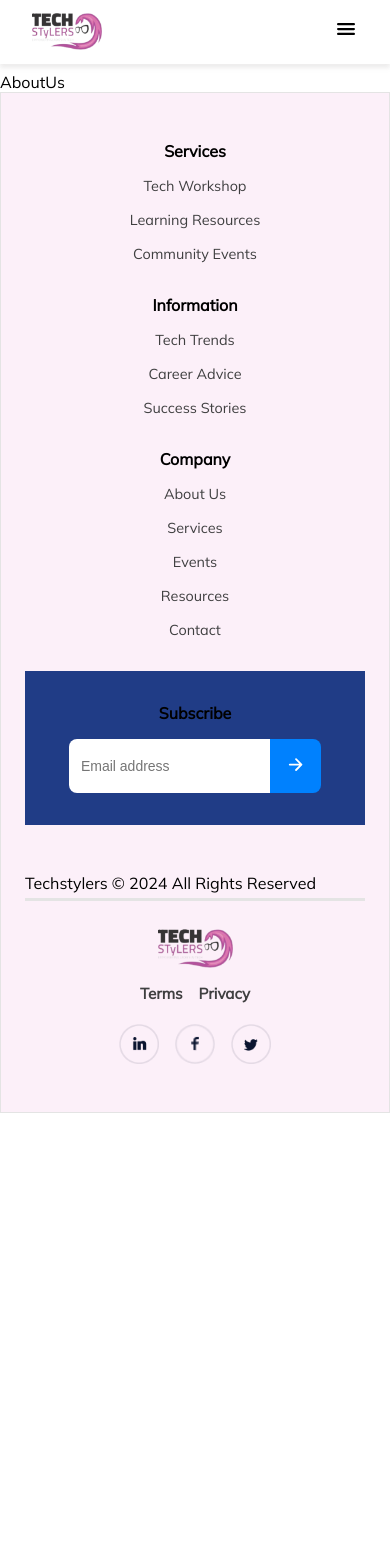
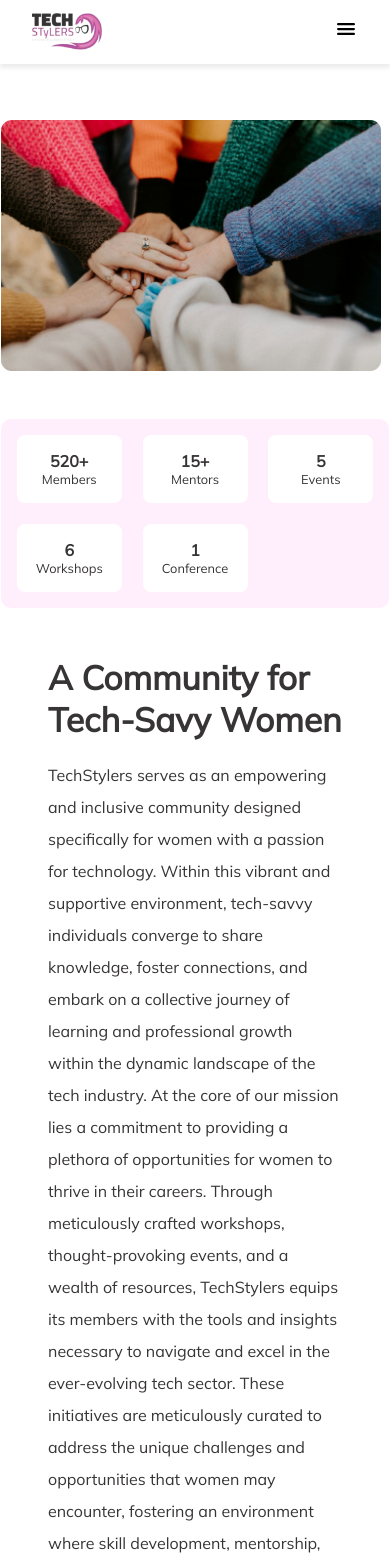
Before and after one commit to SandraDammy/techStylers, a React (Create React App) app: page /about in a window 390 px wide. Shown: the top 1567 px of the page. Before the commit the page ends 1113 px from the top, so only its background shows below. Built offline with nearby package versions, Linux system fonts and the light colour scheme.

Commit message:
About Us Page Done

```diff
--- a/src/Components/Page/AboutUs.jsx
+++ b/src/Components/Page/AboutUs.jsx
@@ -1,9 +1,68 @@
-import React from 'react'
+import React from "react";
+import about from "../Style/About.module.css";
+import aboutImage from "../../Assets/Image/About us image.png";
 
 const AboutUs = () => {
   return (
-    <div>AboutUs</div>
-  )
-}
+    <div className={about.container}>
+      <div className={about.container1}>
+        <img src={aboutImage} alt="About Us" width="450px" />
+        <div className={about.cards}>
+          <div className={about.card}>
+            <h3>520+</h3>
+            <p>Members</p>
+          </div>
+          <div className={about.card}>
+            <h3>15+</h3>
+            <p>Mentors</p>
+          </div>
+          <div className={about.card}>
+            <h3>5</h3>
+            <p>Events</p>
+          </div>
+          <div className={about.card}>
+            <h3>6</h3>
+            <p>Workshops</p>
+          </div>
+          <div className={about.card}>
+            <h3>1</h3>
+            <p>Conference</p>
+          </div>
+        </div>
+      </div>
+      <div className={about.container2}>
+        <div className={about.containerHeader}>
+          <h1>A Community for Tech-Savy Women</h1>
+        </div>
+        <div className={about.containertext}>
+          <p>
+            TechStylers serves as an empowering and inclusive community designed
+            specifically for women with a passion for technology. Within this
+            vibrant and supportive environment, tech-savvy individuals converge
+            to share knowledge, foster connections, and embark on a collective
+            journey of learning and professional growth within the dynamic
+            landscape of the tech industry. At the core of our mission lies a
+            commitment to providing a plethora of opportunities for women to
+            thrive in their careers. Through meticulously crafted workshops,
+            thought-provoking events, and a wealth of resources, TechStylers
+            equips its members with the tools and insights necessary to navigate
+            and excel in the ever-evolving tech sector. These initiatives are
+            meticulously curated to address the unique challenges and
+            opportunities that women may encounter, fostering an environment
+            where skill development, mentorship, and community engagement
+            converge seamlessly. Whether one is a seasoned professional seeking
+            to elevate their expertise or a budding enthusiast aspiring to break
+            into the tech world, TechStylers stands as a beacon of support.
+          </p>
+        </div>
+        <div className={about.textlink}>
+          <p>
+          Want to be a part of the community? <a href="http://">Click Here</a>
+          </p>
+        </div>
+      </div>
+    </div>
+  );
+};
 
-export default AboutUs
+export default AboutUs;
--- /dev/null
+++ b/src/Components/Style/About.module.css
@@ -0,0 +1,175 @@
+.container {
+    display: flex;
+    flex-direction: row;
+    padding: 2rem 5rem;
+    gap: 3rem;
+    justify-content: space-between;
+}
+
+.container1 {
+    display: flex;
+    flex-direction: column;
+    gap: 3rem;
+}
+
+.cards {
+    display: grid;
+    background-color: rgba(255, 238, 251, 1);
+    padding: 1rem;
+    border-radius: 10px;
+    grid-template-columns: repeat(2, 0.4fr);
+    gap: 1.3rem;
+}
+
+.card {
+    text-align: center;
+    padding: 2rem;
+    background-color: rgba(255, 255, 255, 1);
+    border-radius: 8px;
+    width: 200px;
+}
+.card h3 {
+    font-size: 1.8rem;
+    font-weight: 700;
+    color: var(--TS-Black);
+}
+
+.card p {
+    font-size: 1.2rem;
+    font-weight: 400;
+    color: var(--TS-Black);
+}
+
+.container2 {
+    display: flex;
+    flex-direction: column;
+    gap: 1.2rem;
+}
+
+.containerHeader h1 {
+    text-wrap: wrap;
+    color: var(--TS-Black);
+    font-size: 2.5rem;
+}
+
+.containertext p {
+    text-wrap: wrap;
+    color: var(--TS-Black);
+    word-break: break-word;
+    line-height: 2;
+}
+
+.textlink p {
+    color: var(--TS-Black);
+    font-weight: 400;
+}
+
+.textlink a {
+    color: var(--primary-color);
+    font-weight: 700;
+    text-decoration: underline;
+}
+
+
+@media screen and (max-width: 768px) {
+    .container {
+        padding: 4rem 4rem;
+        flex-direction: column;
+        align-items: center;
+    }
+
+    .container1 img {
+        width: 600px;
+    }
+
+    .cards {
+        grid-template-columns: repeat(3, 0.4fr);
+    }
+
+    .card {
+        width: 280px;
+    }
+
+    .card h3 {
+        font-size: 2.5rem;
+    }
+
+    .card p {
+        font-size: 1.5rem;
+    }
+}
+
+
+@media screen and (max-width: 480px) {
+    .container {
+        padding: 3rem 3rem;
+        justify-content: center;
+    }
+
+    .container1 img {
+        width: 380px;
+    }
+
+    .card {
+        width: 105px;
+        padding: 1rem;
+    }
+
+    .card h3 {
+        font-size: 1rem;
+    }
+
+    .card p {
+        font-size: 0.8rem;
+    }
+
+    .containerHeader h1 {
+        font-size: 2.1rem;
+    }
+}
+
+@media screen and (max-width: 375px) {
+    .container1 img {
+        width: 300px;
+    }
+
+    .card {
+        width: 75px;
+        padding: 0.8rem;
+    }
+
+    .card h3 {
+        font-size: 0.8rem;
+    }
+
+    .card p {
+        font-size: 0.6rem;
+    }
+
+    .containerHeader h1 {
+        font-size: 1.8rem;
+    }
+}
+
+@media screen and (max-width: 320px) {
+    .container1 img {
+        width: 270px;
+    }
+
+    .card {
+        width: 65px;
+        padding: 0.7rem;
+    }
+
+    .card h3 {
+        font-size: 0.7rem;
+    }
+
+    .card p {
+        font-size: 0.5rem;
+    }
+
+    .containerHeader h1 {
+        font-size: 1.5rem;
+    }
+}
--- a/src/Components/Style/Footer.module.css
+++ b/src/Components/Style/Footer.module.css
@@ -162,3 +162,13 @@ input::placeholder {
         gap: 1rem;
     }
 }
+
+@media screen and (max-width: 320px) {
+    .container {
+        padding: 2rem 1rem;
+    }
+
+    .searchContainer {
+        padding: 0.9rem;
+    }
+}
```
